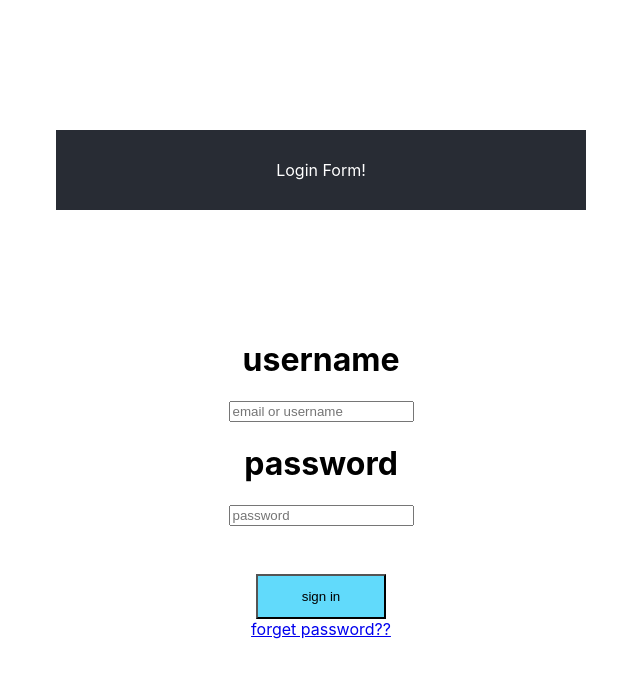
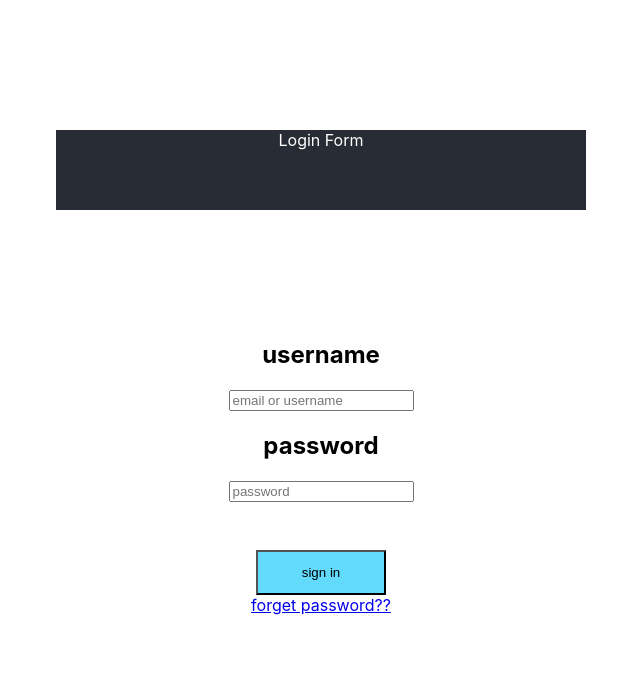
Before and after one commit to Rathina15/project1-1, a React (Create React App) app in the folder myproject/: page / in a window 1280 px wide. Shown: the top 678 px of the page, without its empty margins (319-959 px from the left). Built offline with nearby package versions, Linux system fonts and the light colour scheme.

Commit message:
commit 6

```diff
--- a/myproject/package.json
+++ b/myproject/package.json
@@ -8,7 +8,7 @@
     "@testing-library/user-event": "^13.5.0",
     "react": "^17.0.2",
     "react-dom": "^17.0.2",
-    "react-scripts": "5.0.0",
+    "react-scripts": "^5.0.0",
     "web-vitals": "^2.1.2"
   },
   "scripts": {
--- a/myproject/src/App.css
+++ b/myproject/src/App.css
@@ -1,7 +1,7 @@
 .log {
   width:530px;
   margin:130px auto;
-  position:center;
+
 
 }
 
@@ -11,8 +11,7 @@
   min-height: 10vh;
   display: flex;
   flex-direction: column;
-  align-items: center;
-  justify-content: center;
+
   color: white;
 }
 
--- a/myproject/src/login.js
+++ b/myproject/src/login.js
@@ -7,7 +7,7 @@ export function Login(){
         <div className="log">
 
           <div className="App1">
-        Login Form!
+        Login Form
         </div>
         </div>
 
--- a/myproject/src/login1.js
+++ b/myproject/src/login1.js
@@ -2,7 +2,7 @@ export function Login1(){
     return(
   <div className="user1">
 
-       <h1>username</h1>
+       <h2>username</h2>
 
        <input type="text" placeholder="email or username"></input><br></br>
 
--- a/myproject/src/login2.js
+++ b/myproject/src/login2.js
@@ -2,8 +2,7 @@ export function Login2(){
     return(
   <div className="pwd1">
 
-       <h1>password</h1>
-
+       <h2>password</h2>
        <input id="pwd" type="password" placeholder="password"></input><br></br>
 
 
--- a/myproject/src/login4.js
+++ b/myproject/src/login4.js
@@ -1,3 +1,4 @@
+
 export function Login4(){
     return(
         <div>
```
Also changed, not shown: 1 other file (tests, documents, lock files or other folders).
